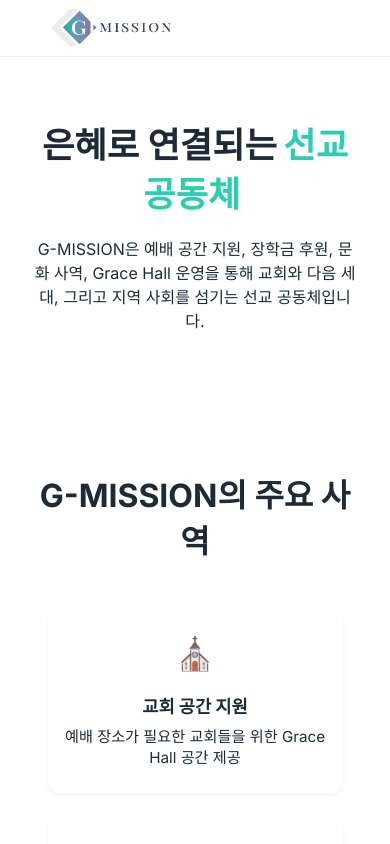
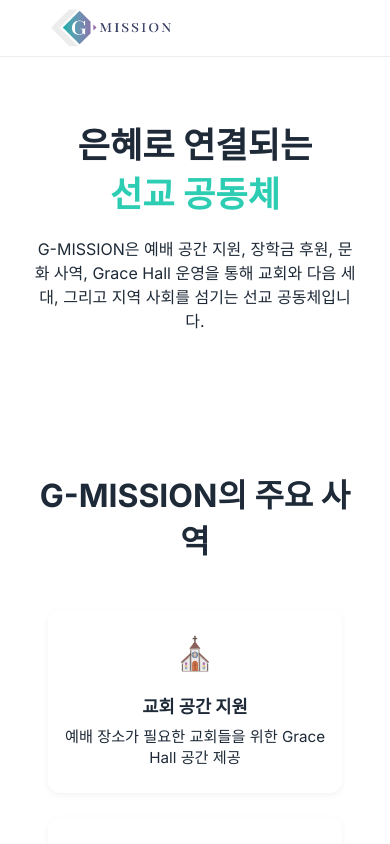
Before and after one commit to bumvino/g-mission, a Next.js app: page / in a window 390 px wide. Shown: the top 844 px of the page. Built offline with nearby package versions, Linux system fonts and the light colour scheme.

Commit message:
Update homepage layout

```diff
--- a/app/globals.css
+++ b/app/globals.css
@@ -228,3 +228,17 @@ img { max-width: 100%; height: auto; display: block; }
     .footer-container { flex-direction: column; text-align: center; align-items: center; }
     .footer-col { flex: 1 1 100%; }
 }
+
+/* ==================================================
+   14) MOBILE BREAK
+================================================== */
+
+.mobile-break {
+    display: none;
+}
+
+@media (max-width: 600px) {
+    .mobile-break {
+        display: inline;
+    }
+}
--- a/app/page.jsx
+++ b/app/page.jsx
@@ -6,7 +6,8 @@ export default function HomePage() {
             {/* 메인 헤드라인 */}
             <section className="headline">
                 <h2>
-                    <span className="headline-static">은혜로 연결되는</span>
+                    <span className="headline-static">은혜로 연결되는<span className="mobile-break"><br /></span>
+                    </span>
                     <span className="headline-dynamic">선교 공동체</span>
                 </h2>
                 <p>
```
